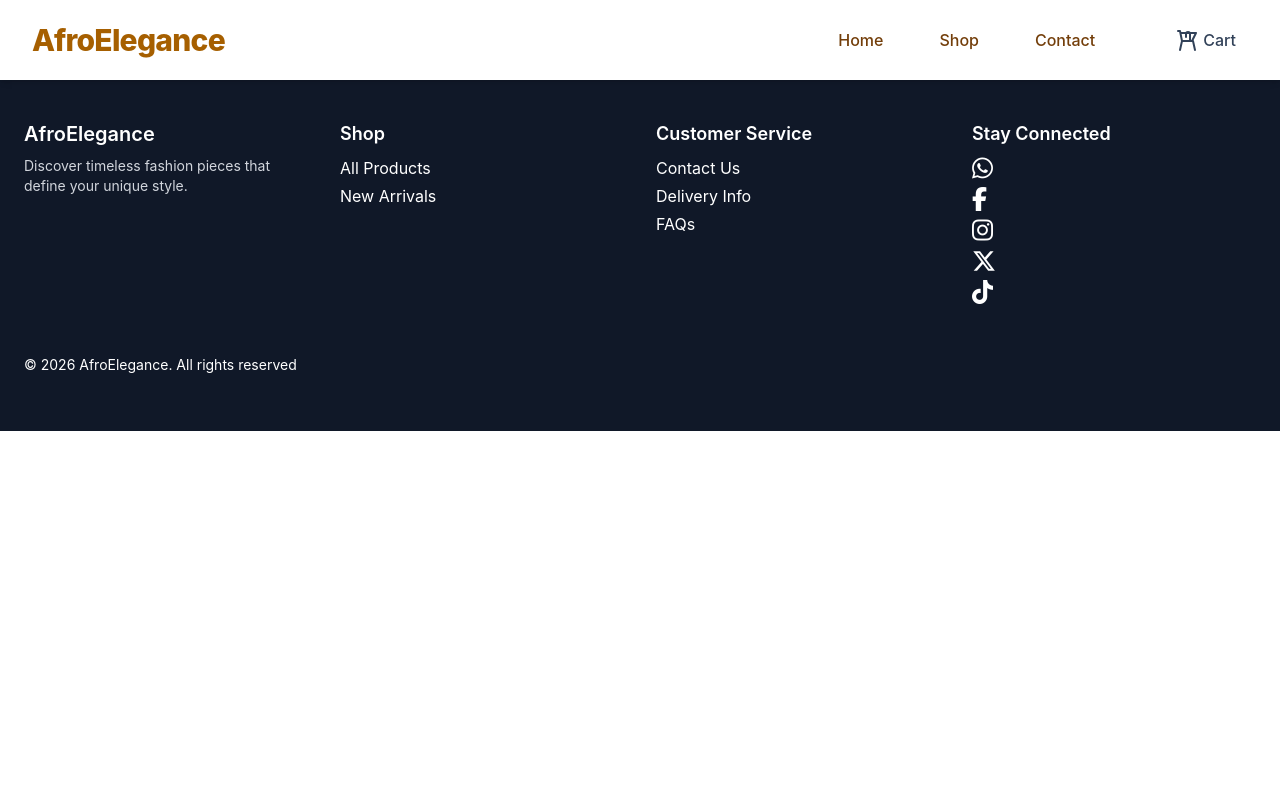
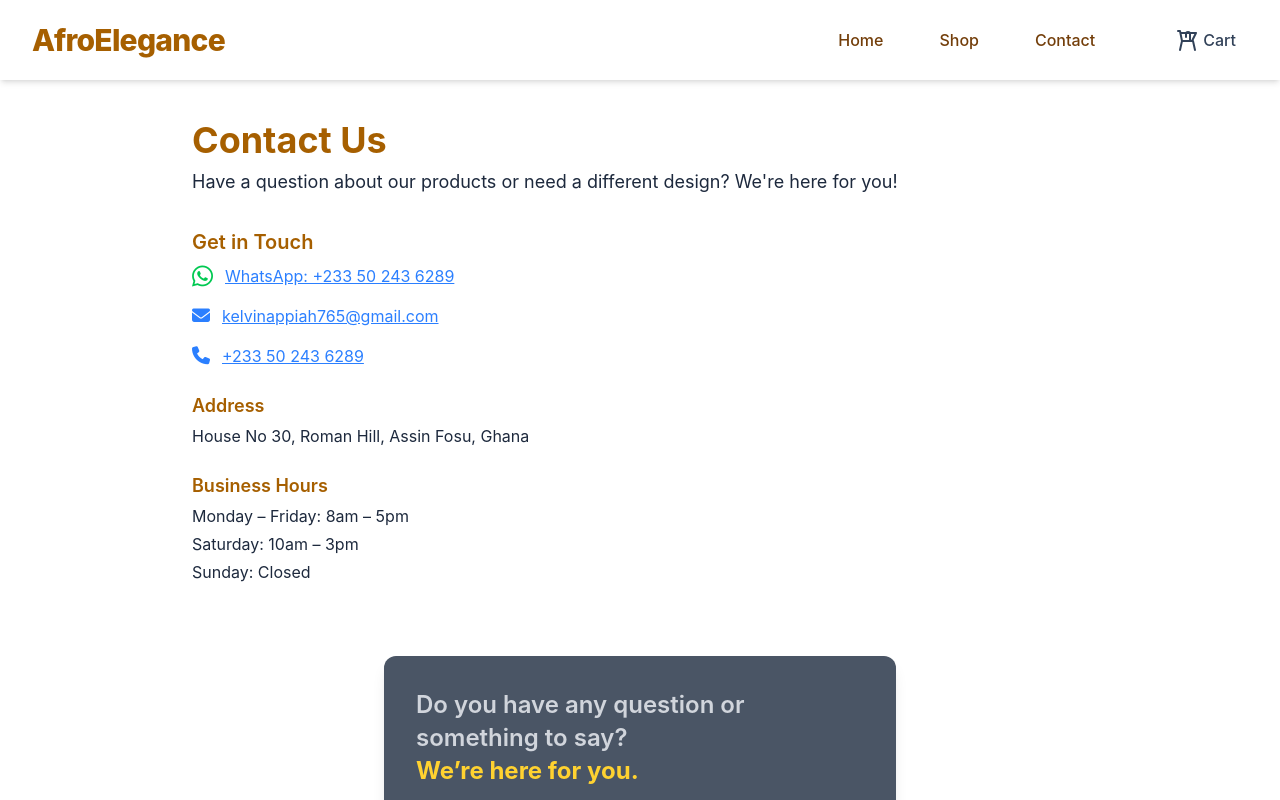
Before and after one commit to KelvinBamfo/AfroElegance, a React (Vite) app: page /contact in a window 1280 px wide. Shown: the top 800 px of the page. Built offline with nearby package versions, Linux system fonts and the light colour scheme.

Commit message:
Fixed bugs

```diff
--- a/src/App.jsx
+++ b/src/App.jsx
@@ -5,7 +5,7 @@ import Body from "./HomeSection/BodyPage";
 import Featured from "./HomeSection/FeaturedPage";
 import ProductCategories from "./ShopSection/Categories";
 import Products from "./ShopSection/Products";
-import contact from "./ContactSection/Contact";
+import Contact from "./ContactSection/Contact";
 import Cart from "./CartSection/Cart";
 import CategoryPage from "./ShopSection/CategoryPage";
 import Help from "./ContactSection/HelpSection";
@@ -41,7 +41,7 @@ function App() {
             }
           />
 
-          <Route path="/contact" element={<contact />} />
+          <Route path="/contact" element={<Contact />} />
           <Route path="/cart" element={<Cart />} />
           <Route path="/productCategories/:slug" element={<CategoryPage />} />
         </Routes>
--- a/src/ContactSection/Contact.jsx
+++ b/src/ContactSection/Contact.jsx
@@ -1,6 +1,6 @@
 import ContactForm from '../ContactSection/ContactForm'
 
-function contact() {
+function Contact() {
   return (
     <section className="bg-white dark:bg-neutral-900 text-slate-800 dark:text-slate-100 px-4 py-10 sm:px-6 md:px-12 lg:px-20">
       <div className="max-w-4xl mx-auto space-y-8">
@@ -79,4 +79,4 @@ function contact() {
   );
 }
 
-export default contact;
+export default Contact;
--- a/src/HomeSection/Header.jsx
+++ b/src/HomeSection/Header.jsx
@@ -4,7 +4,7 @@ import { Link } from "react-router-dom";
 const navLinks = [
   { name: "Home", href: "/" },
   { name: "Shop", href: "/shop" },
-  { name: "Contact", href: "/contact" },
+  { name: "Contact", href: "/Contact" },
 ];
 
 function Header({ cartCount = 0 }) {
```
